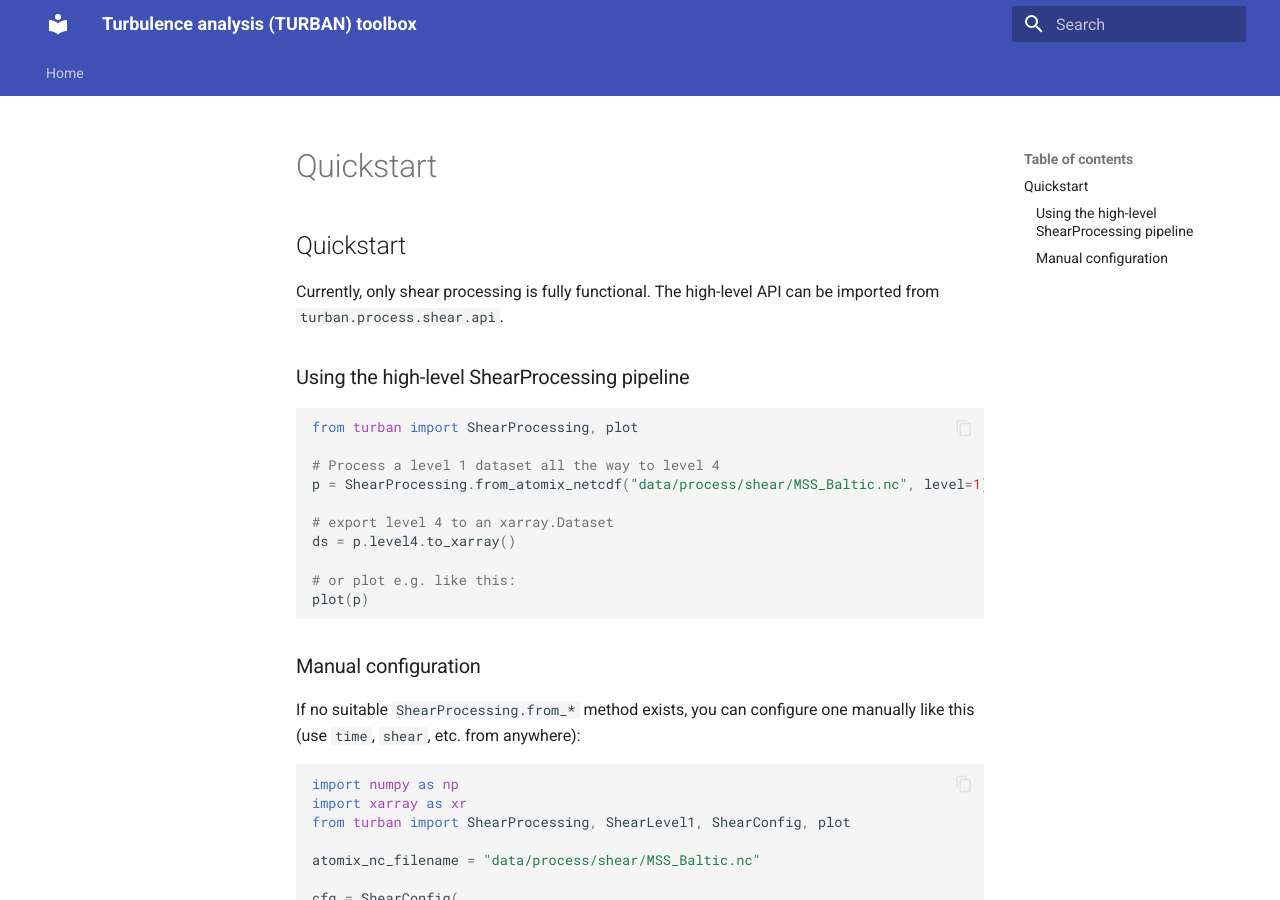
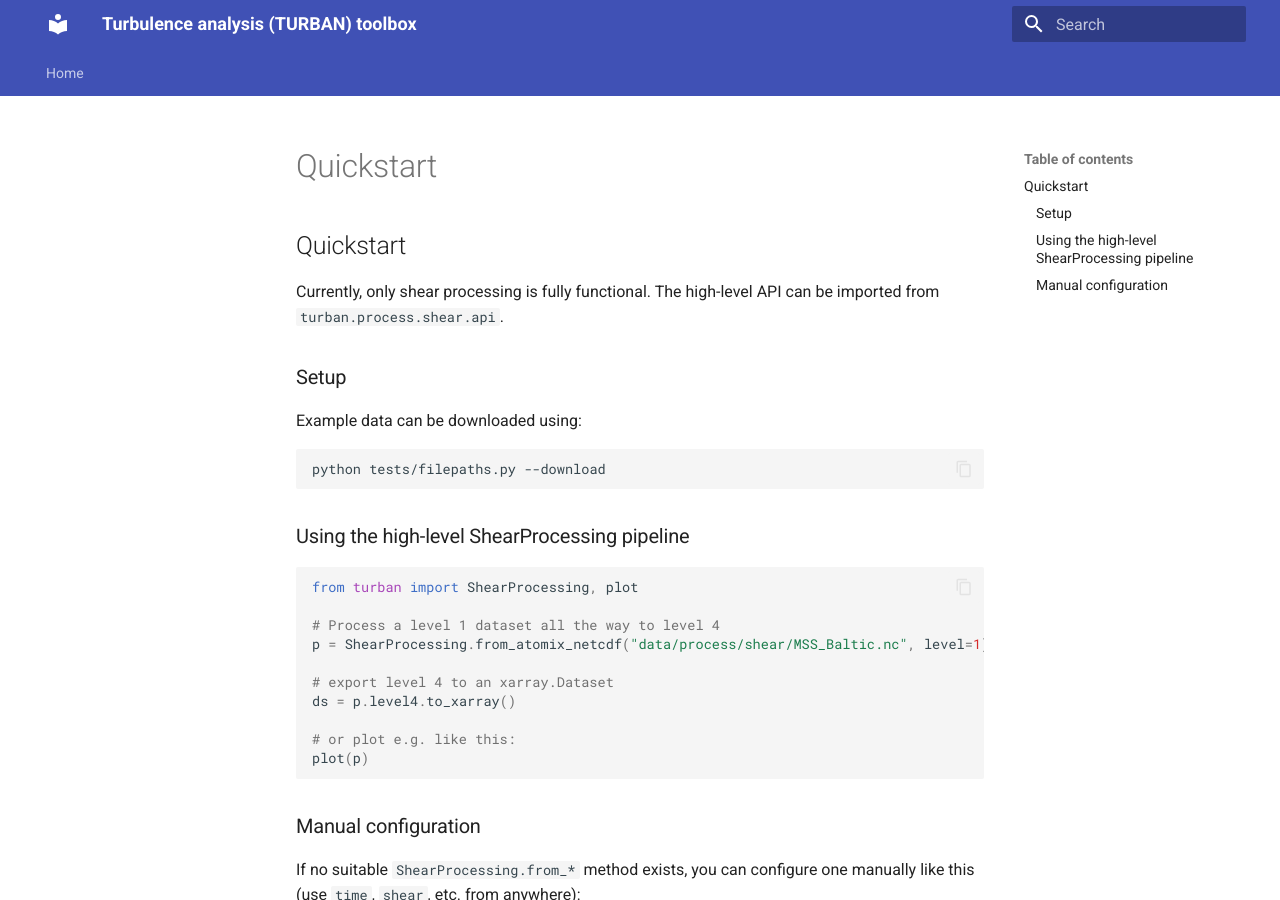
Before and after one commit to turban-toolbox/turban-toolbox, an MkDocs documentation site: the page built from docs/quickstart.md, in a window 1280 px wide and 900 px high. Built offline with MkDocs 1.6.1 and Material for MkDocs 9.7.7, drawn with Linux system fonts in a browser that asks for light colours.

Commit message:
download data only if explicitly called by user

````diff
--- a/docs/quickstart.md
+++ b/docs/quickstart.md
@@ -1,6 +1,13 @@
 ## Quickstart
 
 Currently, only shear processing is fully functional. The high-level API can be imported from `turban.process.shear.api`.
+
+### Setup
+
+Example data can be downloaded using:
+```bash
+python tests/filepaths.py --download
+```
 
 ### Using the high-level ShearProcessing pipeline
 
````
Also changed, not shown: 1 other file.
